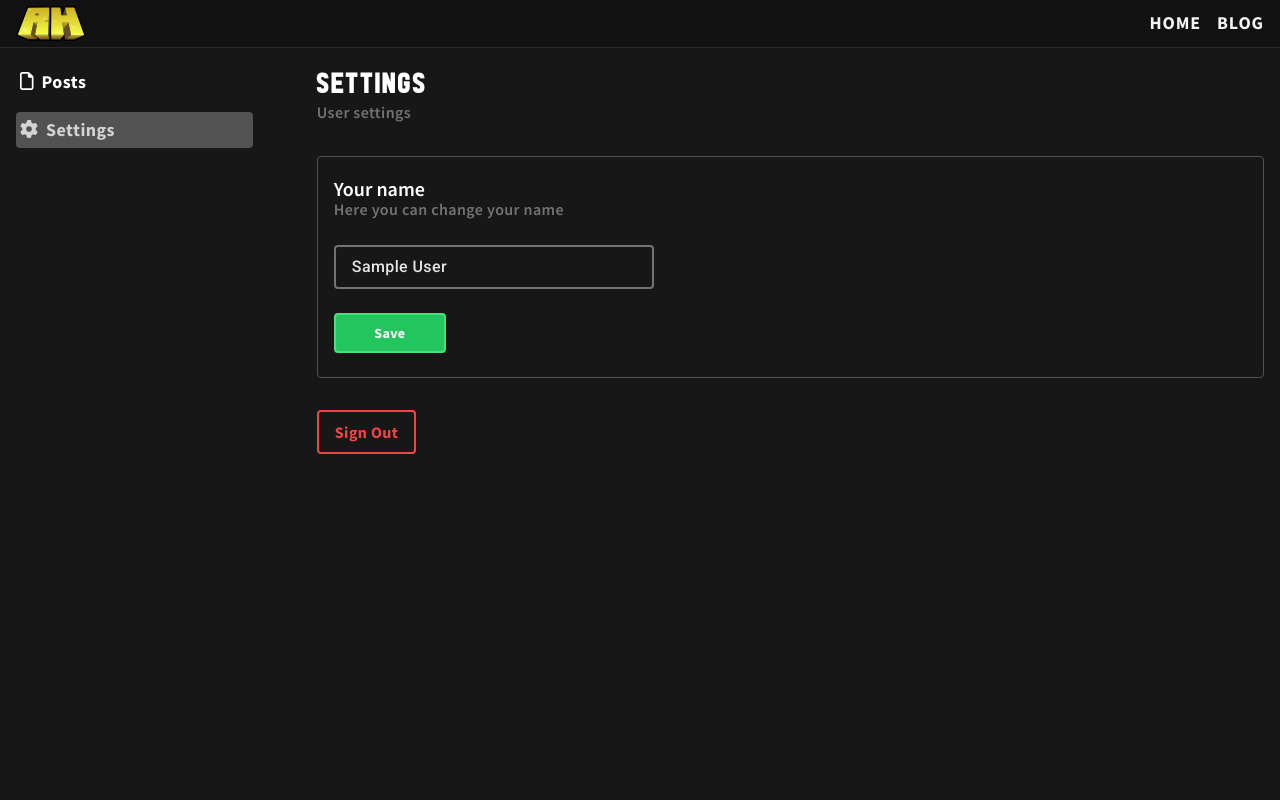
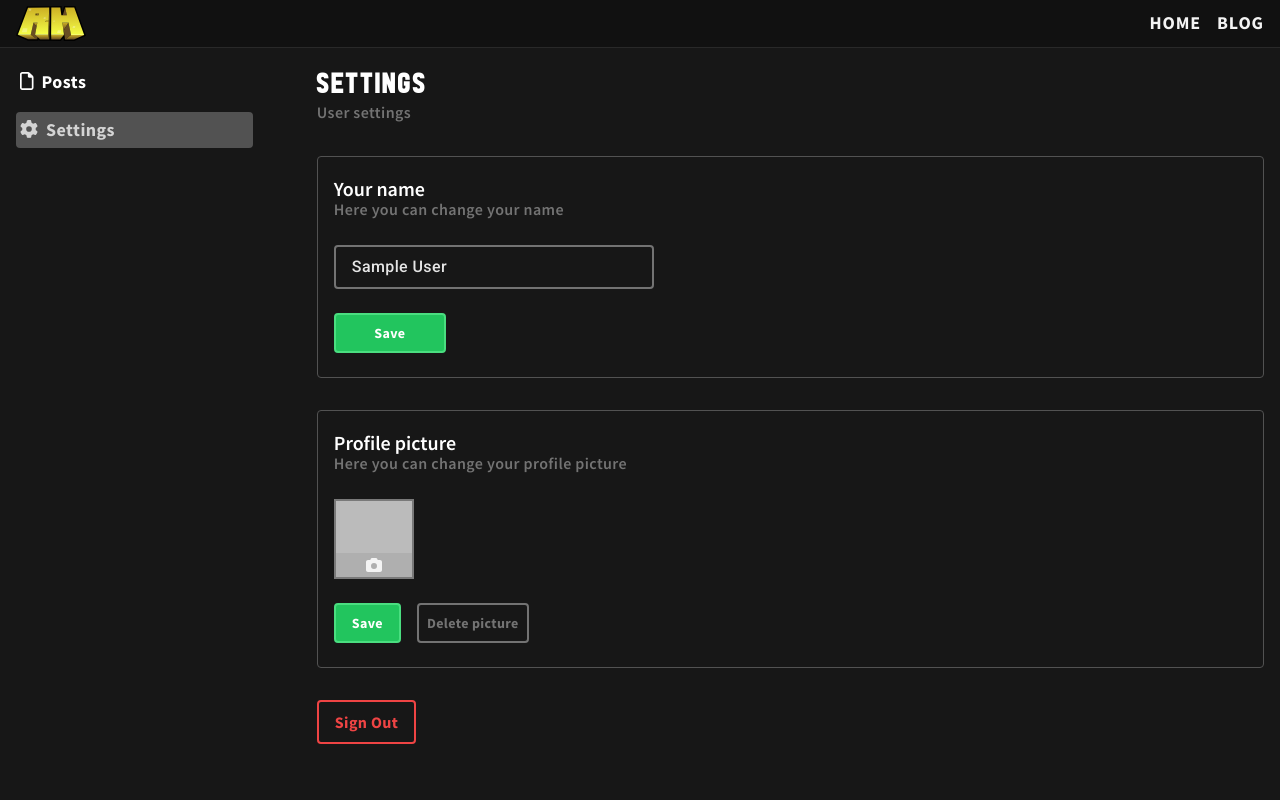
Before and after one commit to vladokuskov/rhcraft, a Next.js app: page /dashboard/settings in a window 1280 px wide. Shown: the top 800 px of the page. Built offline with nearby package versions, Linux system fonts and the light colour scheme; no server answers; sample sign-in values are in the browser's storage.

Commit message:
added profile picture uploading

```diff
--- a/app/api/users/[userId]/route.ts
+++ b/app/api/users/[userId]/route.ts
@@ -29,6 +29,7 @@ export async function PATCH(
       },
       data: {
         name: body.name,
+        image: body.image,
       },
     })
 
--- a/app/dashboard/settings/page.tsx
+++ b/app/dashboard/settings/page.tsx
@@ -1,4 +1,5 @@
 import { SettingsNameChange } from '@/components/dashboard/settings-name-change-form'
+import { SettingsPictureChange } from '@/components/dashboard/settings-picture-change'
 import { SettingsSignOut } from '@/components/dashboard/settings-signout'
 import DashboardNameChangeLoading from '@/components/dashboard/skeletons/dashboard-name-change-loading'
 import { getCurrentUser } from '@/lib/session'
@@ -29,6 +30,9 @@ export default async function DashboardSettings() {
       <Suspense fallback={<DashboardNameChangeLoading />}>
         <SettingsNameChange userName={user.name} user={user} />
       </Suspense>
+      <Suspense fallback={<DashboardNameChangeLoading />}>
+        <SettingsPictureChange userImage={user.image} user={user} />
+      </Suspense>
       <SettingsSignOut />
     </main>
   )
--- a/components/dashboard/image-uploader.tsx
+++ b/components/dashboard/image-uploader.tsx
@@ -6,18 +6,25 @@ import { FontAwesomeIcon } from '@fortawesome/react-fontawesome'
 import { faImage } from '@fortawesome/free-regular-svg-icons'
 import clsx from 'clsx'
 import Image from 'next/image'
+import { Button } from '../button'
 
 interface ImageUploader {
-    previewImageUrl: string | null;
-    setUploadedImage: React.Dispatch<React.SetStateAction<File | null>>;
-    setPreviewImageUrl: React.Dispatch<React.SetStateAction<string | null>>;
-inputRef: RefObject<HTMLInputElement>
-
+  previewImageUrl: string | null
+  setUploadedImage: React.Dispatch<React.SetStateAction<File | null>>
+  setPreviewImageUrl: React.Dispatch<React.SetStateAction<string | null>>
+  inputRef: RefObject<HTMLInputElement>
 }
 
-const ImageUploader = ({  previewImageUrl, setUploadedImage, setPreviewImageUrl, inputRef }: ImageUploader) => {
+const ImageUploader = ({
+  previewImageUrl,
+  setUploadedImage,
+  setPreviewImageUrl,
+  inputRef,
+}: ImageUploader) => {
   const handleImageDelete = () => {
-    const result = window.confirm('Are you sure you want to delete the image preview?')
+    const result = window.confirm(
+      'Are you sure you want to delete the image preview?',
+    )
     if (result) {
       setUploadedImage(null)
       setPreviewImageUrl(null)
@@ -33,7 +40,7 @@ const ImageUploader = ({  previewImageUrl, setUploadedImage, setPreviewImageUrl,
   }
 
   return (
-    <div className='flex flex-col gap-4 items-start justify-start'>
+    <div className="flex flex-col gap-4 items-start justify-start">
       <div
         tabIndex={0}
         role="button"
@@ -76,16 +83,18 @@ const ImageUploader = ({  previewImageUrl, setUploadedImage, setPreviewImageUrl,
       />
 
       {previewImageUrl && (
-        <button
-          type="button"
+        <Button
+          size="sm2"
+          className=" max-w-[7rem] h-10"
+          variant="outlined"
           onClick={handleImageDelete}
-          className="max-w-[8rem] justify-self-start text-red-500 font-sans p-2 border rounded border-red-500 hover:border-red-600 hover:text-red-600"
-        >
-          Delete image
-        </button>
+          title={'Delete image'}
+          isRequired={false}
+          full={false}
+        />
       )}
     </div>
   )
 }
 
-export {ImageUploader}
+export { ImageUploader }
--- a/components/dashboard/settings-name-change-form.tsx
+++ b/components/dashboard/settings-name-change-form.tsx
@@ -87,9 +87,9 @@ const SettingsNameChange = ({ userName, user }: NameChange) => {
       )}
       <Button
         size="sm2"
-        className=" max-w-[7rem]"
+        className=" max-w-[7rem] h-10"
         variant="primary"
-        title={isSaving ? 'Saving' : 'Save'}
+        title={isSaving ? undefined : 'Save'}
         isRequired
         icon={isSaving ? faSpinner : null}
         isLoading={isSaving}
--- /dev/null
+++ b/components/dashboard/settings-picture-change.tsx
@@ -0,0 +1,202 @@
+'use client'
+
+import { User } from 'next-auth'
+import { useRef, useState } from 'react'
+import { Button } from '../button'
+import {
+  faCamera,
+  faExclamationTriangle,
+  faSpinner,
+} from '@fortawesome/free-solid-svg-icons'
+import { FontAwesomeIcon } from '@fortawesome/react-fontawesome'
+import { useRouter } from 'next/navigation'
+import {
+  deleteObject,
+  getDownloadURL,
+  ref,
+  uploadBytes,
+} from 'firebase/storage'
+import { storage } from '@/lib/firebase'
+import Image from 'next/image'
+
+interface PictureChange {
+  userImage: string | null | undefined
+  user: User | null | undefined
+}
+
+const SettingsPictureChange = ({ userImage, user }: PictureChange) => {
+  const router = useRouter()
+  const inputRef = useRef<HTMLInputElement>(null)
+  const [uploadedImage, setUploadedImage] = useState<File | null>(null)
+  const [previewImageUrl, setPreviewImageUrl] = useState<
+    string | null | undefined
+  >(userImage)
+  const [isSaving, setIsSaving] = useState<boolean>(false)
+  const [error, setError] = useState<string | null>(null)
+
+  const handleImageUpload = (e: React.ChangeEvent<HTMLInputElement>) => {
+    if (e.target.files) {
+      const newImage = e.target.files[0]
+      setUploadedImage(newImage)
+      setPreviewImageUrl(URL.createObjectURL(newImage))
+    }
+  }
+
+  const getImageURL = async () => {
+    if (user) {
+      if (uploadedImage && !userImage) {
+        const storageRef = ref(
+          storage,
+          `users/${user.id}/${uploadedImage.name}`,
+        )
+        await uploadBytes(storageRef, uploadedImage)
+        const downloadURL = await getDownloadURL(storageRef)
+        if (downloadURL) {
+          return downloadURL
+        }
+      } else if (uploadedImage && userImage) {
+        const storageRef = ref(storage, userImage)
+        await deleteObject(storageRef)
+        await uploadBytes(storageRef, uploadedImage)
+        const downloadURL = await getDownloadURL(storageRef)
+        if (downloadURL) {
+          return downloadURL
+        }
+      } else if (!uploadedImage && previewImageUrl && userImage) {
+        return userImage
+      } else if (!uploadedImage && !previewImageUrl && userImage) {
+        const storageRef = ref(storage, userImage)
+
+        await deleteObject(storageRef)
+
+        setPreviewImageUrl(null)
+
+        return null
+      } else {
+        return null
+      }
+    }
+  }
+
+  const handleImageUpdate = async () => {
+    setIsSaving(true)
+    if (user) {
+      try {
+        const image = await getImageURL()
+
+        const response = await fetch(`/api/users/${user.id}`, {
+          method: 'PATCH',
+          headers: {
+            'Content-Type': 'application/json',
+          },
+          body: JSON.stringify({
+            image: image,
+          }),
+        })
+
+        if (!response?.ok) {
+          setError('Your name was not updated. Please try again.')
+        } else {
+          router.refresh()
+          setIsSaving(false)
+        }
+      } catch (err) {
+        if (err instanceof Error) setError(err.message)
+        setIsSaving(false)
+      }
+    }
+  }
+
+  const handleImageDelete = () => {
+    const result = window.confirm(
+      'Are you sure you want to delete profile picture?',
+    )
+    if (result) {
+      setUploadedImage(null)
+      setPreviewImageUrl(null)
+    }
+  }
+
+  return (
+    <div className="w-full flex flex-col gap-6 py-6 px-4 border border-neutral-600 rounded">
+      <div>
+        <h3 className="font-sans text-white font-semibold text-xl leading-4">
+          Profile picture
+        </h3>
+        <p className="font-sans text-neutral-500 font-semibold tracking-wide">
+          Here you can change your profile picture
+        </p>
+      </div>
+
+      <div
+        tabIndex={0}
+        role="button"
+        onClick={() => inputRef.current?.click()}
+        title="Upload profile picture"
+        className=" w-20 h-20  border-2 border-inherit border-neutral-400 border-opacity-70"
+      >
+        {previewImageUrl ? (
+          <div className="w-full h-full relative text-white-100 hover:text-neutral-300 focus:text-neutral-300 transition-colors">
+            <Image
+              src={previewImageUrl}
+              width={50}
+              height={50}
+              alt="Profile picture"
+              className=" object-cover w-full h-full"
+            />
+            <div className="w-full absolute bottom-0 left-0 flex items-center justify-center p-1 bg-neutral-400 bg-opacity-50">
+              <FontAwesomeIcon icon={faCamera} />
+            </div>
+          </div>
+        ) : (
+          <div className="bg-neutral-500 w-full h-full flex items-center justify-center text-white-100 hover:text-neutral-300 focus:text-neutral-300 transition-colors text-3xl">
+            <FontAwesomeIcon icon={faCamera} />
+          </div>
+        )}
+      </div>
+
+      {error && (
+        <div className=" inline-flex gap-2 text-red-500 justify-center items-center ">
+          <FontAwesomeIcon icon={faExclamationTriangle} />
+          <p className=" font-roboto font-medium">{error}</p>
+        </div>
+      )}
+
+      <input
+        type="file"
+        ref={inputRef}
+        className="hidden"
+        onChange={handleImageUpload}
+        accept="image/png, image/jpeg, image/webp"
+      />
+
+      <div className="flex items-center justify-start gap-4">
+        <Button
+          size="sm2"
+          className=" max-w-[7rem] h-10"
+          variant="primary"
+          onClick={handleImageUpdate}
+          title={isSaving ? undefined : 'Save'}
+          isRequired={false}
+          icon={isSaving ? faSpinner : null}
+          isLoading={isSaving}
+          full={false}
+          isDisabled={isSaving}
+        />
+        {previewImageUrl && (
+          <Button
+            size="sm2"
+            className=" max-w-[7rem] h-10"
+            variant="outlined"
+            onClick={handleImageDelete}
+            title={'Delete picture'}
+            isRequired={false}
+            full={false}
+          />
+        )}
+      </div>
+    </div>
+  )
+}
+
+export { SettingsPictureChange }
--- a/lib/auth.ts
+++ b/lib/auth.ts
@@ -59,7 +59,7 @@ export const authOptions: NextAuthOptions = {
         session.user.id = token.id
         session.user.name = token.name
         session.user.email = token.email
-        session.user.image = token.picture
+        session.user.image = token.image
       }
 
       return session
```
Also changed, not shown: components/dashboard/post-editing.tsx (+7 -8 lines).
